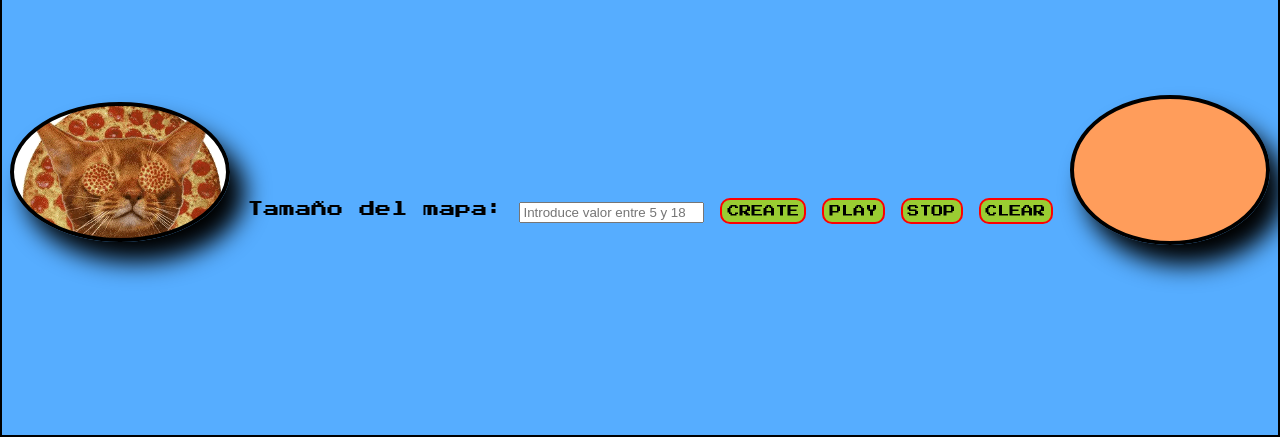
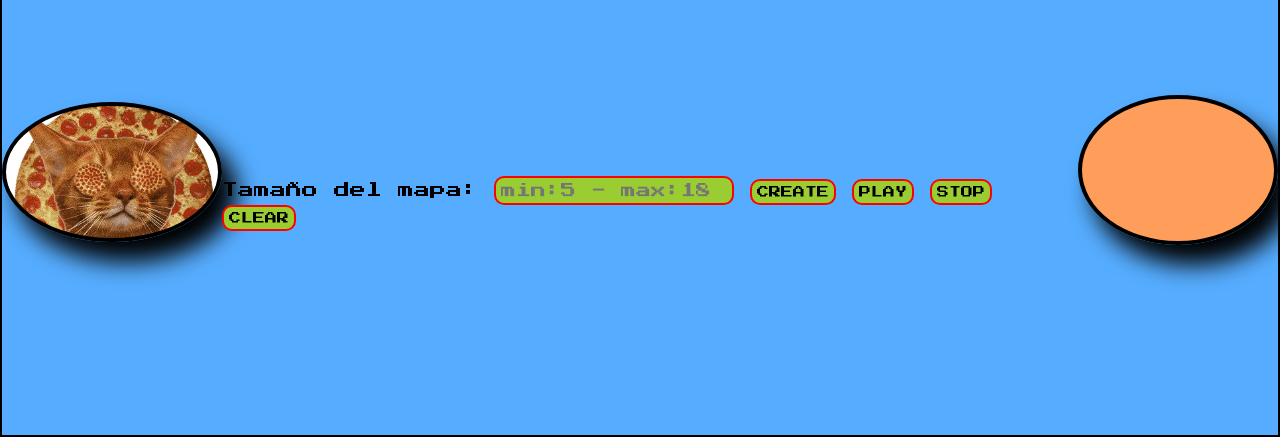
Before and after one commit to CPajares/Game-of-food, a website: page build/index.html in a window 1280 px wide. Shown: the part 363-800 px from the top of the page. Drawn offline with Linux system fonts and the light colour scheme.

Commit message:
modificated the input text whit new styles

```diff
--- a/src/styles.css
+++ b/src/styles.css
@@ -89,6 +89,19 @@ body {
   font-size: 12px;
   font-family: "Press Start 2P", cursive;
 }
+.container input[type=button]:hover {
+  background-color: red;
+  border: 2px solid black;
+}
+.container input[type=text] {
+  width: 240px;
+  padding: 5px;
+  border: 2px solid red;
+  border-radius: 10px;
+  background-color: yellowgreen;
+  font-size: 15px;
+  font-family: "Press Start 2P", cursive;
+}
 .container .board__column {
   display: flex;
 }
```
Also changed, not shown: build/index.html, build/styles.scss, 1 other file.
